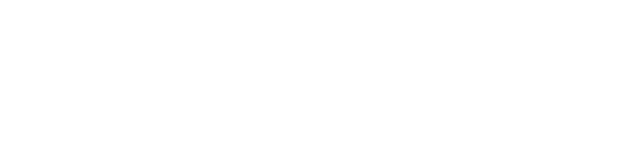
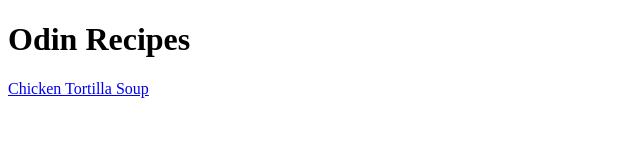
Before and after one commit to lnxd/top-foundations-project-1, a plain HTML site: page index.htm in a window 1280 px wide. Shown: the whole page, without its empty margins (0-640 px from the left). Drawn offline with Linux system fonts and the light colour scheme.

Commit message:
Added Iteration 2: Recipe Page

```diff
--- a/index.htm
+++ b/index.htm
@@ -6,6 +6,7 @@
     <title>Odin Recipes</title>
 </head>
 <body>
-
+    <h1>Odin Recipes</h1>
+    <a href="/recipes/chicken-tortilla-soup.htm">Chicken Tortilla Soup</a>
 </body>
 </html>
```
Also changed, not shown: recipes/chicken-tortilla-soup.htm (added, +1 -0 lines).
